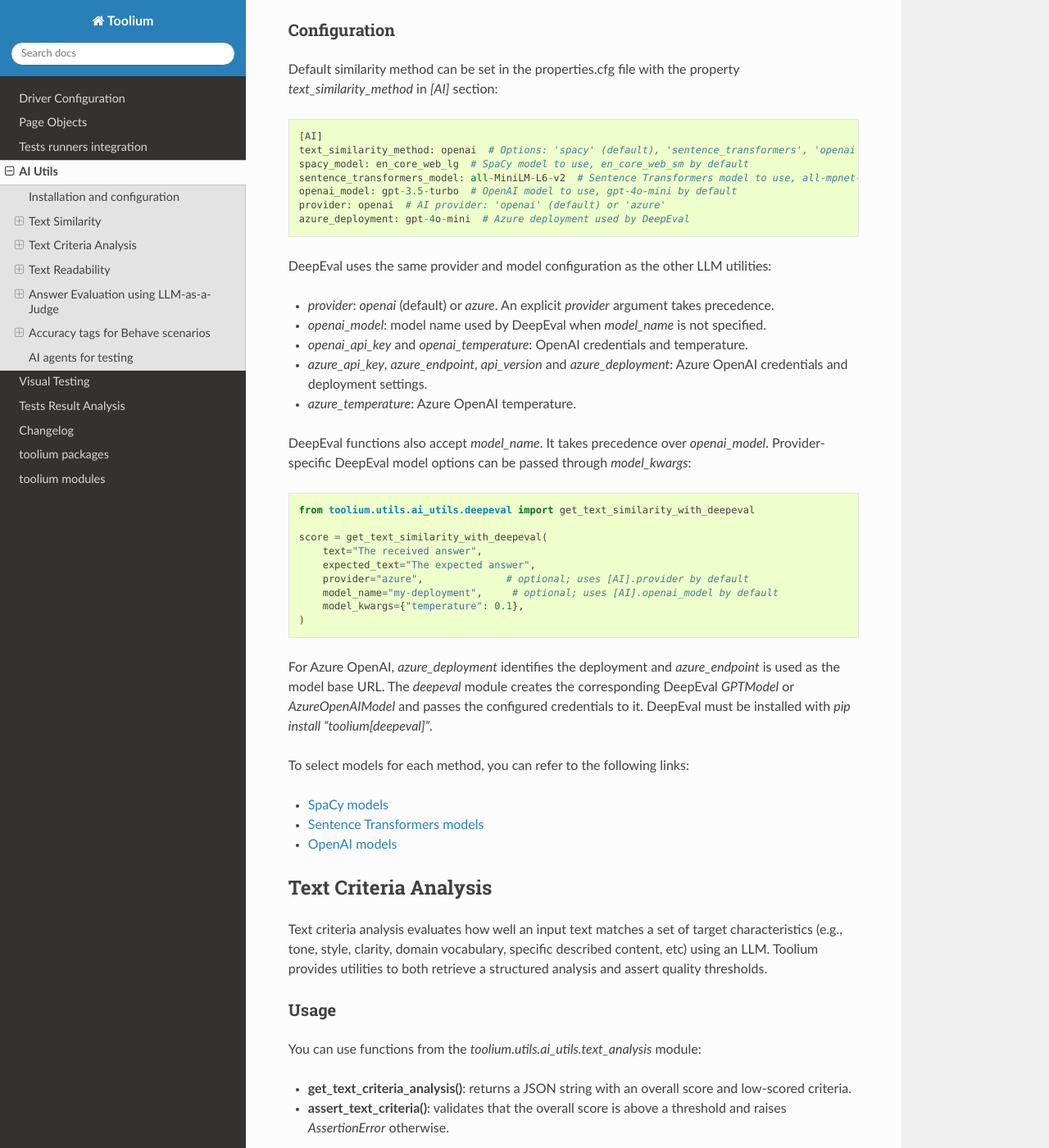
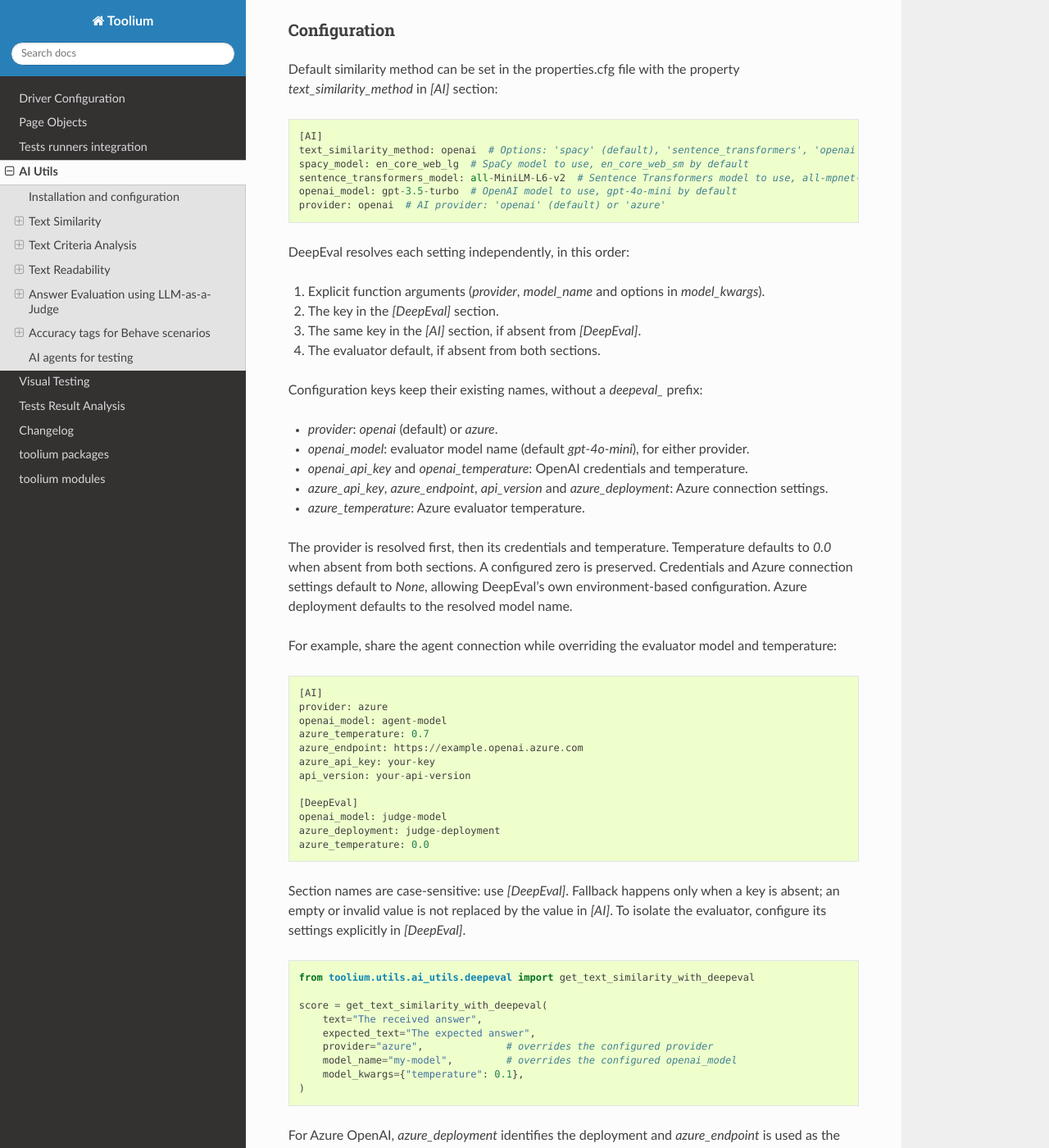
Before and after one commit to Telefonica/toolium, a Sphinx documentation site: the page built from docs/ai_utils.rst, in a window 1280 px wide and 1400 px high, scrolled down 12286 px. Shown: the whole window at 82% size. Built offline with Sphinx 7.4.7 and the Read the Docs theme 3.1.0, drawn with Linux system fonts in a browser that asks for light colours.

Commit message:
Add DeepEval configuration fallback

```diff
--- a/docs/ai_utils.rst
+++ b/docs/ai_utils.rst
@@ -595,18 +595,43 @@ Default similarity method can be set in the properties.cfg file with the propert
     sentence_transformers_model: all-MiniLM-L6-v2  # Sentence Transformers model to use, all-mpnet-base-v2 by default
     openai_model: gpt-3.5-turbo  # OpenAI model to use, gpt-4o-mini by default
     provider: openai  # AI provider: 'openai' (default) or 'azure'
-    azure_deployment: gpt-4o-mini  # Azure deployment used by DeepEval
 
-DeepEval uses the same provider and model configuration as the other LLM utilities:
+DeepEval resolves each setting independently, in this order:
 
-* `provider`: `openai` (default) or `azure`. An explicit `provider` argument takes precedence.
-* `openai_model`: model name used by DeepEval when `model_name` is not specified.
+1. Explicit function arguments (`provider`, `model_name` and options in `model_kwargs`).
+2. The key in the `[DeepEval]` section.
+3. The same key in the `[AI]` section, if absent from `[DeepEval]`.
+4. The evaluator default, if absent from both sections.
+
+Configuration keys keep their existing names, without a `deepeval_` prefix:
+
+* `provider`: `openai` (default) or `azure`.
+* `openai_model`: evaluator model name (default `gpt-4o-mini`), for either provider.
 * `openai_api_key` and `openai_temperature`: OpenAI credentials and temperature.
-* `azure_api_key`, `azure_endpoint`, `api_version` and `azure_deployment`: Azure OpenAI credentials and deployment settings.
-* `azure_temperature`: Azure OpenAI temperature.
+* `azure_api_key`, `azure_endpoint`, `api_version` and `azure_deployment`: Azure connection settings.
+* `azure_temperature`: Azure evaluator temperature.
 
-DeepEval functions also accept `model_name`. It takes precedence over `openai_model`. Provider-specific DeepEval model
-options can be passed through `model_kwargs`:
+The provider is resolved first, then its credentials and temperature. Temperature defaults to `0.0` when absent from
+both sections. A configured zero is preserved. Credentials and Azure connection settings default to `None`, allowing
+DeepEval's own environment-based configuration. Azure deployment defaults to the resolved model name.
+
+For example, share the agent connection while overriding the evaluator model and temperature::
+
+    [AI]
+    provider: azure
+    openai_model: agent-model
+    azure_temperature: 0.7
+    azure_endpoint: https://example.openai.azure.com
+    azure_api_key: your-key
+    api_version: your-api-version
+
+    [DeepEval]
+    openai_model: judge-model
+    azure_deployment: judge-deployment
+    azure_temperature: 0.0
+
+Section names are case-sensitive: use `[DeepEval]`. Fallback happens only when a key is absent; an empty or invalid
+value is not replaced by the value in `[AI]`. To isolate the evaluator, configure its settings explicitly in `[DeepEval]`.
 
 .. code-block:: python
 
@@ -615,8 +640,8 @@ options can be passed through `model_kwargs`:
     score = get_text_similarity_with_deepeval(
         text="The received answer",
         expected_text="The expected answer",
-        provider="azure",              # optional; uses [AI].provider by default
-        model_name="my-deployment",     # optional; uses [AI].openai_model by default
+        provider="azure",              # overrides the configured provider
+        model_name="my-model",         # overrides the configured openai_model
         model_kwargs={"temperature": 0.1},
     )
 
```
Also changed, not shown: 3 other files.
